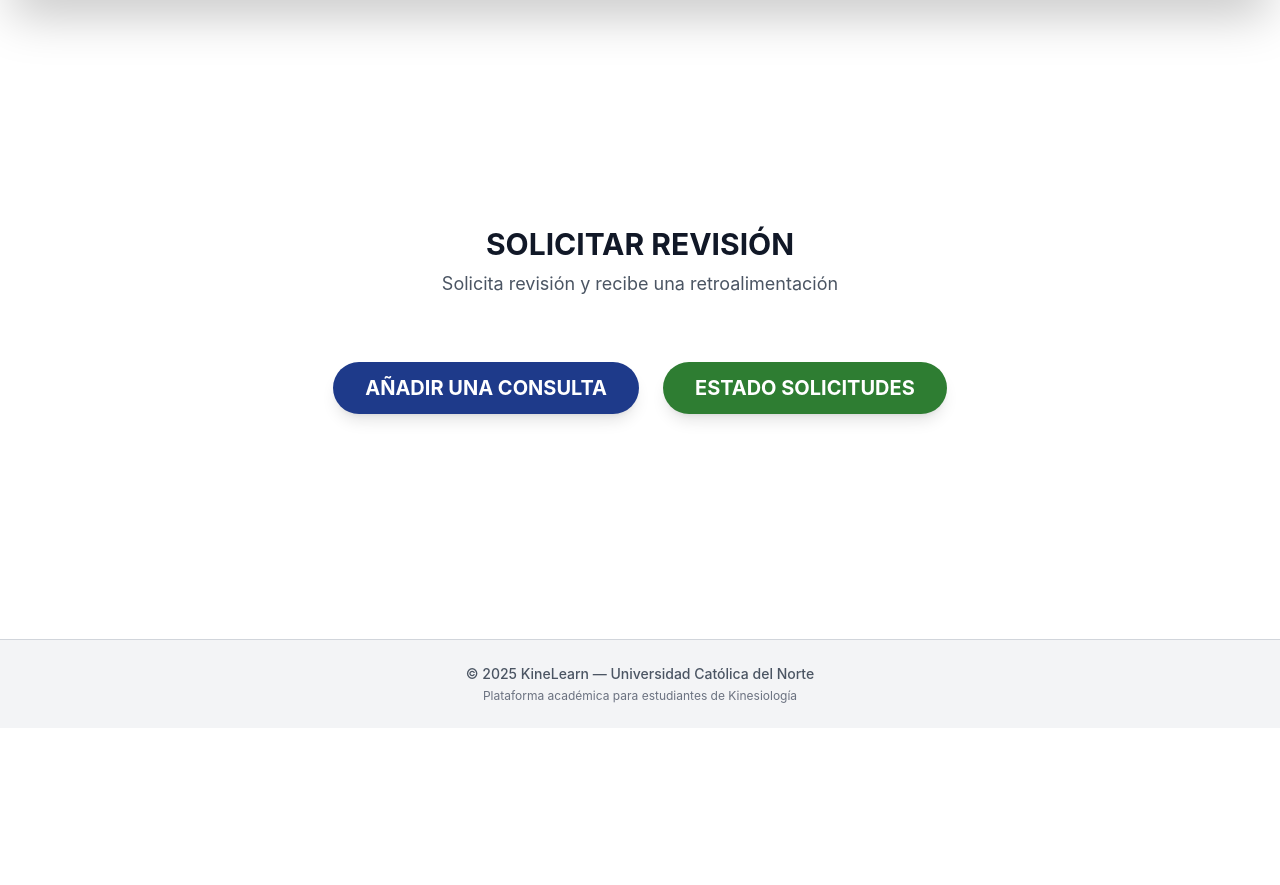
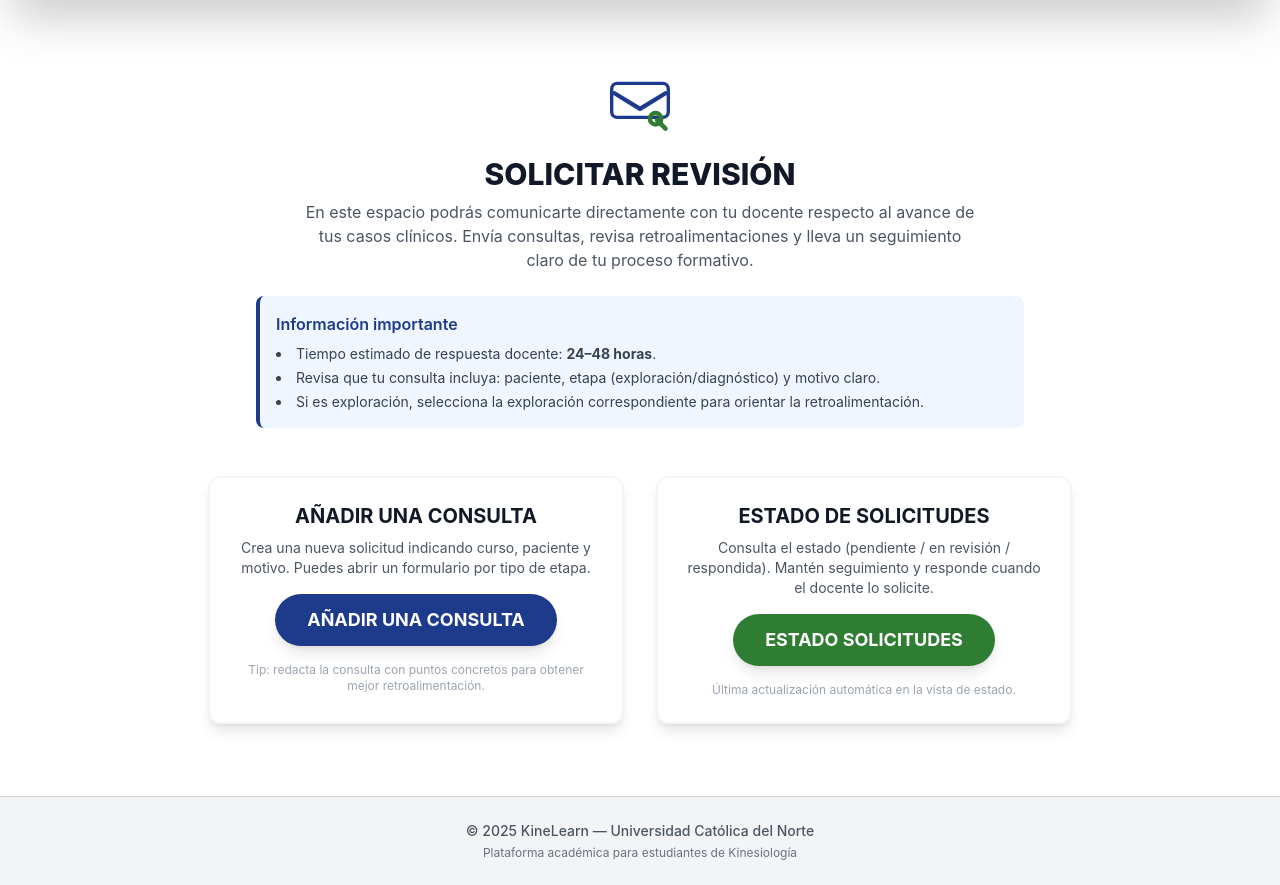
Before and after one commit to sofiaurquieta15/ProyectoSIA2025, a Django app: template ProyectoKine/ProyectoKine/templates/cursosestudiante/solicitar_revision.html in a window 1280 px wide. Shown: the part 72-957 px from the top of the page. Before the commit the page ends 775 px from the top, so only its background shows below. Run offline with Django 5.2, Linux system fonts and the light colour scheme; the template is opened without the code that fills it, so the values that code supplies are empty; some libraries are stand-ins or nearby versions.

Commit message:
Enhance solicitar_revision.html layout and content
Updated the solicitar_revision.html

```diff
--- a/ProyectoKine/ProyectoKine/templates/cursosestudiante/solicitar_revision.html
+++ b/ProyectoKine/ProyectoKine/templates/cursosestudiante/solicitar_revision.html
@@ -54,25 +54,72 @@
 
 <div class="container mx-auto py-10 px-4 max-w-4xl text-center">
 
-    <h2 class="text-3xl font-bold text-gray-900 mb-2">SOLICITAR REVISIÓN</h2>
-    <p class="text-gray-600 mb-10 text-lg">Solicita revisión y recibe una retroalimentación</p>
+    <!-- ICONO + TITULO -->
+    <div class="mx-auto mb-6">
+        <!-- Icono: sobre + lupa (inline SVG) -->
+        <svg class="mx-auto mb-4" width="68" height="68" viewBox="0 0 24 24" fill="none" xmlns="http://www.w3.org/2000/svg" aria-hidden="true">
+            <path d="M3 7.5L12 13L21 7.5" stroke="#1e3a8a" stroke-width="1.5" stroke-linecap="round" stroke-linejoin="round"/>
+            <rect x="2" y="4" width="20" height="12" rx="2" stroke="#1e3a8a" stroke-width="1.2"/>
+            <path d="M21 20l-3-3" stroke="#2e7d32" stroke-width="1.6" stroke-linecap="round" stroke-linejoin="round"/>
+            <circle cx="17.5" cy="16.5" r="2" stroke="#2e7d32" stroke-width="1.6"/>
+        </svg>
 
-    <div id="contenedor-consultas" class="space-y-8"></div>
+        <h2 class="text-3xl font-extrabold text-center text-gray-900 mb-2">
+            SOLICITAR REVISIÓN
+        </h2>
 
-    <div id="btn-container" class="mt-16 flex flex-col md:flex-row justify-center items-center gap-6">
+        <!-- DESCRIPCIÓN AMPLIADA (A) -->
+        <p class="text-center text-gray-600 mb-6 max-w-2xl mx-auto">
+            En este espacio podrás comunicarte directamente con tu docente respecto al avance de tus casos clínicos.
+            Envía consultas, revisa retroalimentaciones y lleva un seguimiento claro de tu proceso formativo.
+        </p>
+    </div>
 
+    <!-- RECUADRO INFORMATIVO (B) -->
+    <div class="bg-blue-50 border-l-4 border-blue-900 rounded-lg p-4 mb-8 max-w-3xl mx-auto text-left">
+        <p class="font-semibold text-blue-900 mb-2">Información importante</p>
+        <ul class="text-sm text-gray-700 list-disc list-inside space-y-1">
+            <li>Tiempo estimado de respuesta docente: <strong>24–48 horas</strong>.</li>
+            <li>Revisa que tu consulta incluya: paciente, etapa (exploración/diagnóstico) y motivo claro.</li>
+            <li>Si es exploración, selecciona la exploración correspondiente para orientar la retroalimentación.</li>
+        </ul>
+    </div>
+
+    <!-- BOTONES DENTRO DE TARJETAS (D) -->
+    <div id="btn-container" class="mt-12 grid grid-cols-1 md:grid-cols-2 gap-8 justify-items-center">
+
+        <!-- Card: Añadir consulta -->
+        <div class="w-full max-w-md bg-white rounded-xl shadow-lg border-2 border-gray-100 p-6 text-center">
+            <h3 class="text-xl font-bold text-gray-900 mb-2 uppercase">Añadir una consulta</h3>
+            <p class="text-gray-600 text-sm mb-4">
+                Crea una nueva solicitud indicando curso, paciente y motivo. Puedes abrir un formulario por tipo de etapa.
+            </p>
+            <div class="flex justify-center">
                 <button type="button" onclick="abrirModalSeleccion()"
                         id="btn-add-main"
-                class="bg-blue-900 hover:bg-blue-800 text-white font-bold py-3 px-8 rounded-full shadow-lg transition text-xl uppercase w-full md:w-auto">
+                        class="bg-blue-900 hover:bg-blue-800 text-white font-bold py-3 px-8 rounded-full shadow-lg transition text-lg uppercase">
                     AÑADIR UNA CONSULTA
                 </button>
+            </div>
+            <p class="text-xs text-gray-400 mt-4">Tip: redacta la consulta con puntos concretos para obtener mejor retroalimentación.</p>
+        </div>
 
+        <!-- Card: Estado solicitudes -->
+        <div class="w-full max-w-md bg-white rounded-xl shadow-lg border-2 border-gray-100 p-6 text-center">
+            <h3 class="text-xl font-bold text-gray-900 mb-2 uppercase">Estado de solicitudes</h3>
+            <p class="text-gray-600 text-sm mb-4">
+                Consulta el estado (pendiente / en revisión / respondida). Mantén seguimiento y responde cuando el docente lo solicite.
+            </p>
+            <div class="flex justify-center">
                 <a href="{% url 'cursosestudiante:estado_solicitudes' %}"
                    id="btn-bottom-estado"
-           class="text-white font-bold py-3 px-8 rounded-full shadow-lg transition text-xl uppercase w-full md:w-auto text-center"
+                   class="text-white font-bold py-3 px-8 rounded-full shadow-lg transition text-lg uppercase"
                    style="background-color: #2e7d32;">
                    ESTADO SOLICITUDES
                 </a>
+            </div>
+            <p class="text-xs text-gray-400 mt-4">Última actualización automática en la vista de estado.</p>
+        </div>
 
     </div>
 
```
Lines whose indentation alone changed are shown as unchanged.
